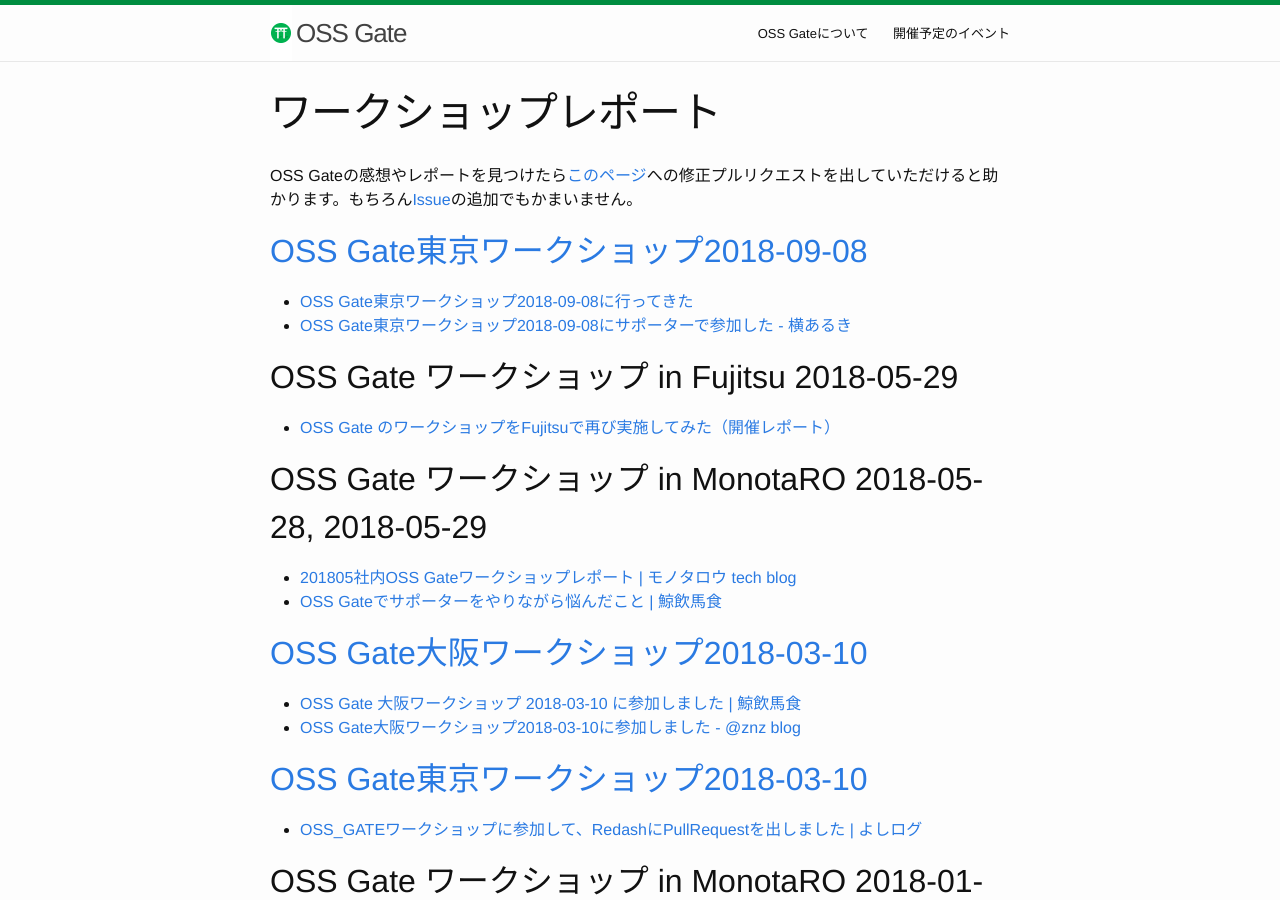
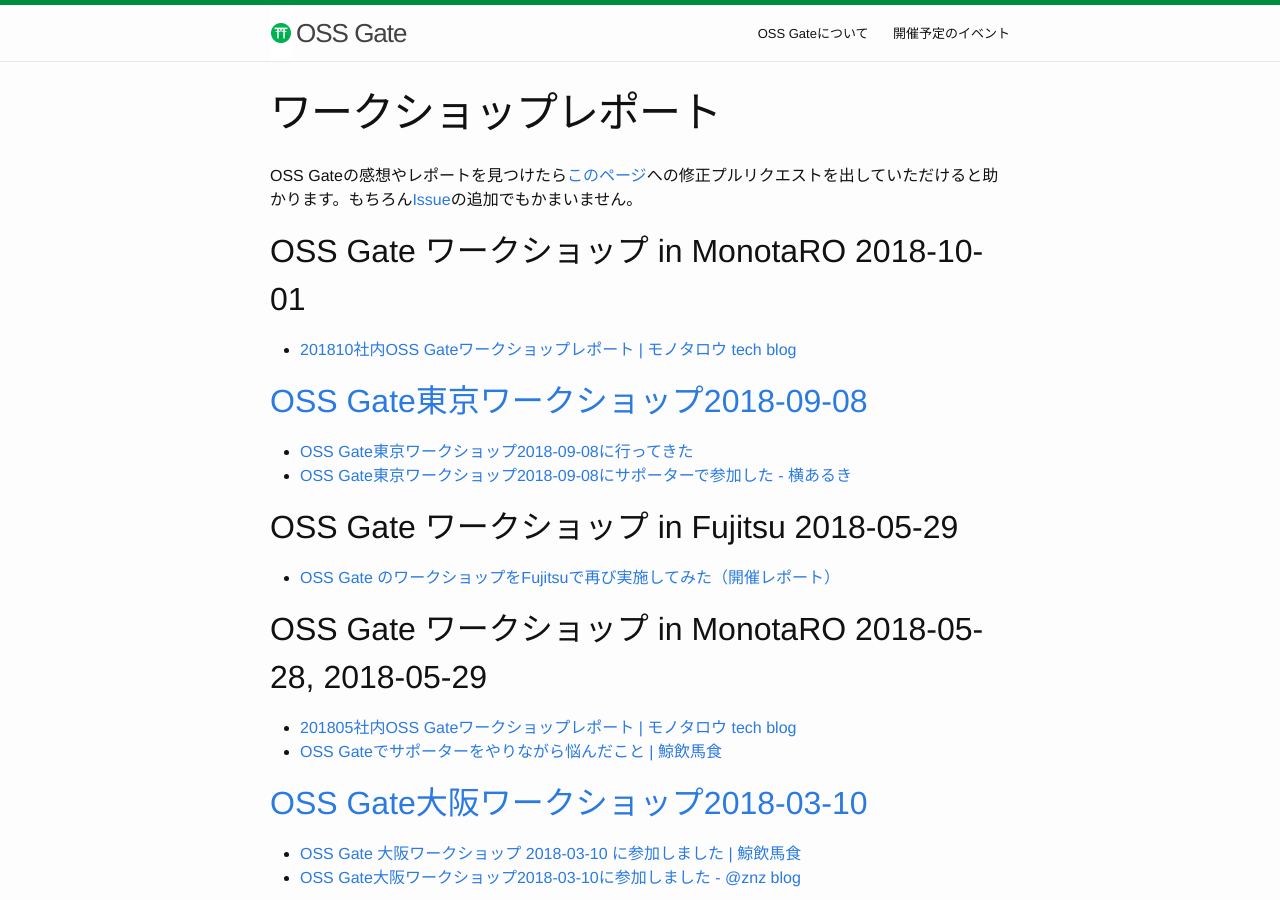
Before and after one commit to oss-gate/oss-gate.github.io, a Jekyll site: the page built from workshop/report.md, in a window 1280 px wide and 900 px high. Built offline with Jekyll 4.4.1, drawn with Linux system fonts in a browser that asks for light colours; comment, search, counter and statistics services are not loaded.

Commit message:
MonotaROでの社内版ワークショップのレポート

```diff
--- a/workshop/report.md
+++ b/workshop/report.md
@@ -4,6 +4,9 @@
 ---
 
 OSS Gateの感想やレポートを見つけたら[このページ](https://github.com/oss-gate/oss-gate.github.io/blob/master/workshop/report.md)への修正プルリクエストを出していただけると助かります。もちろん[Issue](https://github.com/oss-gate/oss-gate.github.io/issues)の追加でもかまいません。
+
+## OSS Gate ワークショップ in MonotaRO 2018-10-01
+  * [201810社内OSS Gateワークショップレポート \| モノタロウ tech blog](https://tech-blog.monotaro.com/entry/2018/10/17/115442)
 
 ## [OSS Gate東京ワークショップ2018-09-08](https://oss-gate.doorkeeper.jp/events/76040)
   * [OSS Gate東京ワークショップ2018-09-08に行ってきた](https://qiita.com/Mizmiz1229Xx/items/ee2341f7d2933132e05a)
```
